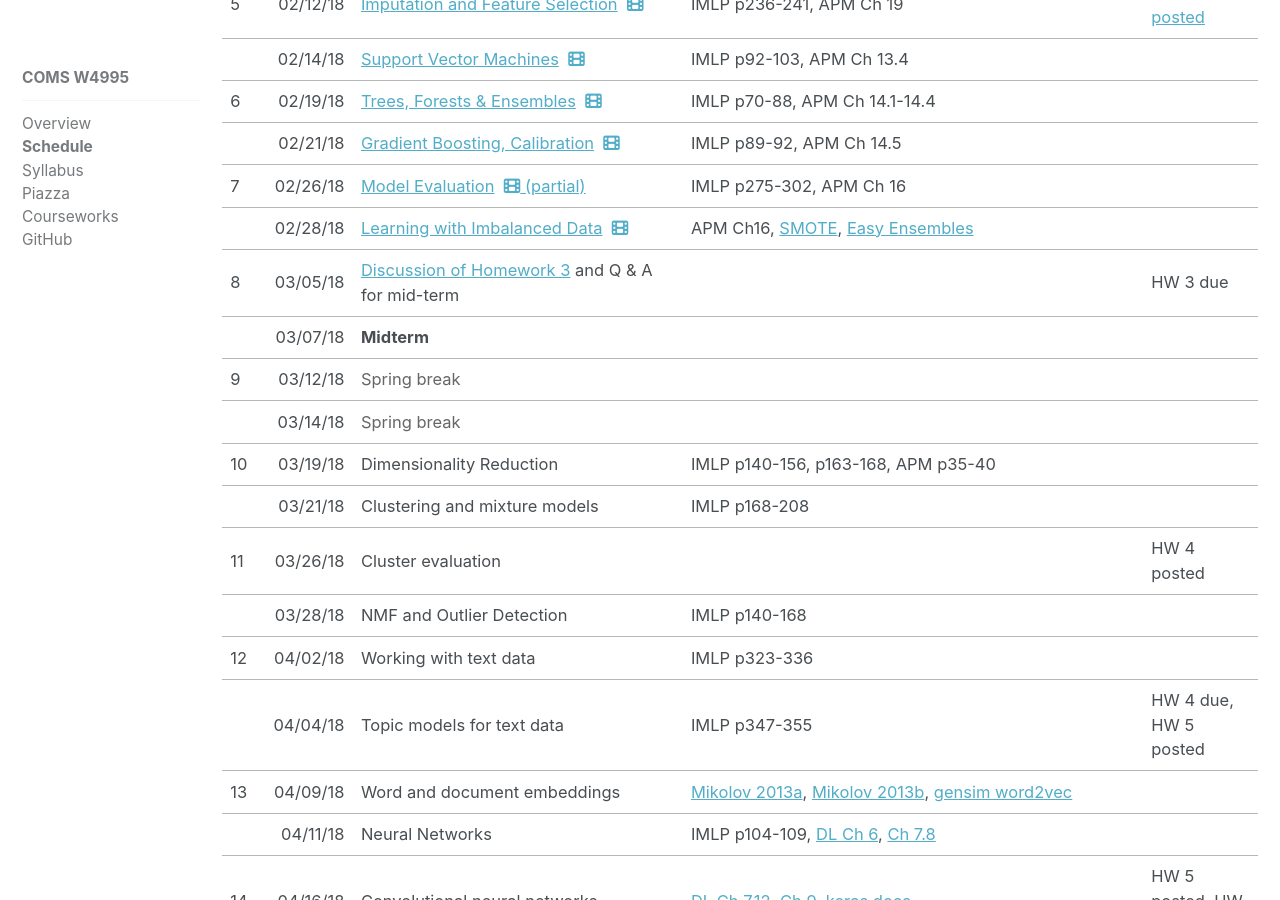
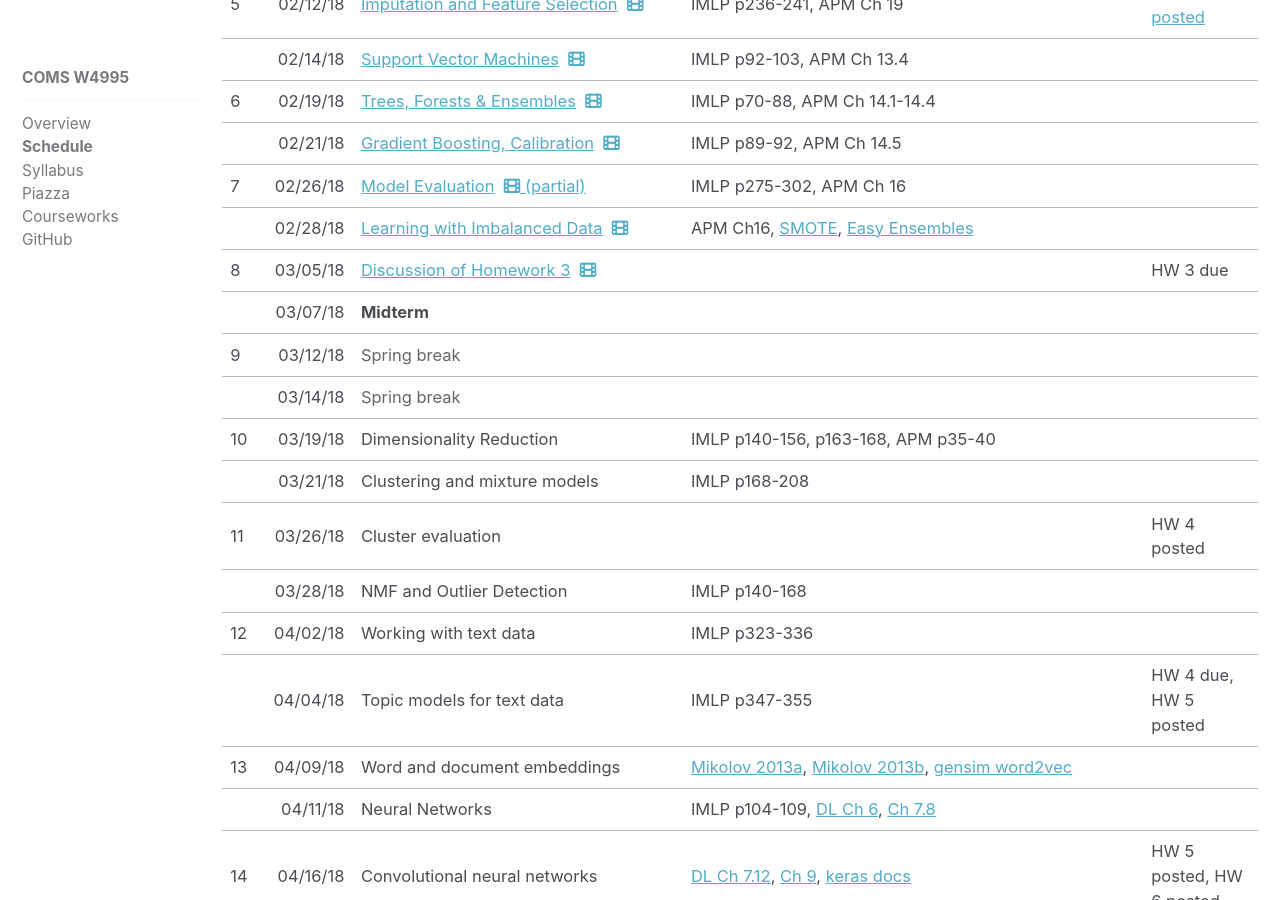
Before and after one commit to amueller/columbia-website, a Jekyll site: the page built from _comsw4995s18/lectures.md, in a window 1280 px wide and 900 px high, scrolled down 756 px. Built offline with Jekyll 4.4.1, drawn with Linux system fonts in a browser that asks for light colours; nearby versions of some CDN libraries.

Commit message:
add link for video 14

```diff
--- a/_comsw4995s18/lectures.md
+++ b/_comsw4995s18/lectures.md
@@ -132,7 +132,8 @@ Press P on slides for presenter notes.
 	<tr>
 		<td>8</td>
 		<td align="right" sdval="42800" sdnum="1033;0;MM/DD/YY">03/05/18</td>
-		<td><a href="https://github.com/amueller/COMS4995-s18/blob/master/homeworks/homework3/hw3.ipynb">Discussion of Homework 3</a> and Q & A for mid-term</td>
+		<td><a href="https://github.com/amueller/COMS4995-s18/blob/master/homeworks/homework3/hw3.ipynb">Discussion of Homework 3</a>&nbsp;
+            <a href="https://www.dropbox.com/s/lsi1s0p5juyjgg3/14-homework3-discussion.mkv?dl=1"><i class="fa fa-film" aria-hidden="true"></i></a> </td>
 		<td><br></td>
 		<td>HW 3 due<br></td>
 	</tr>
```
